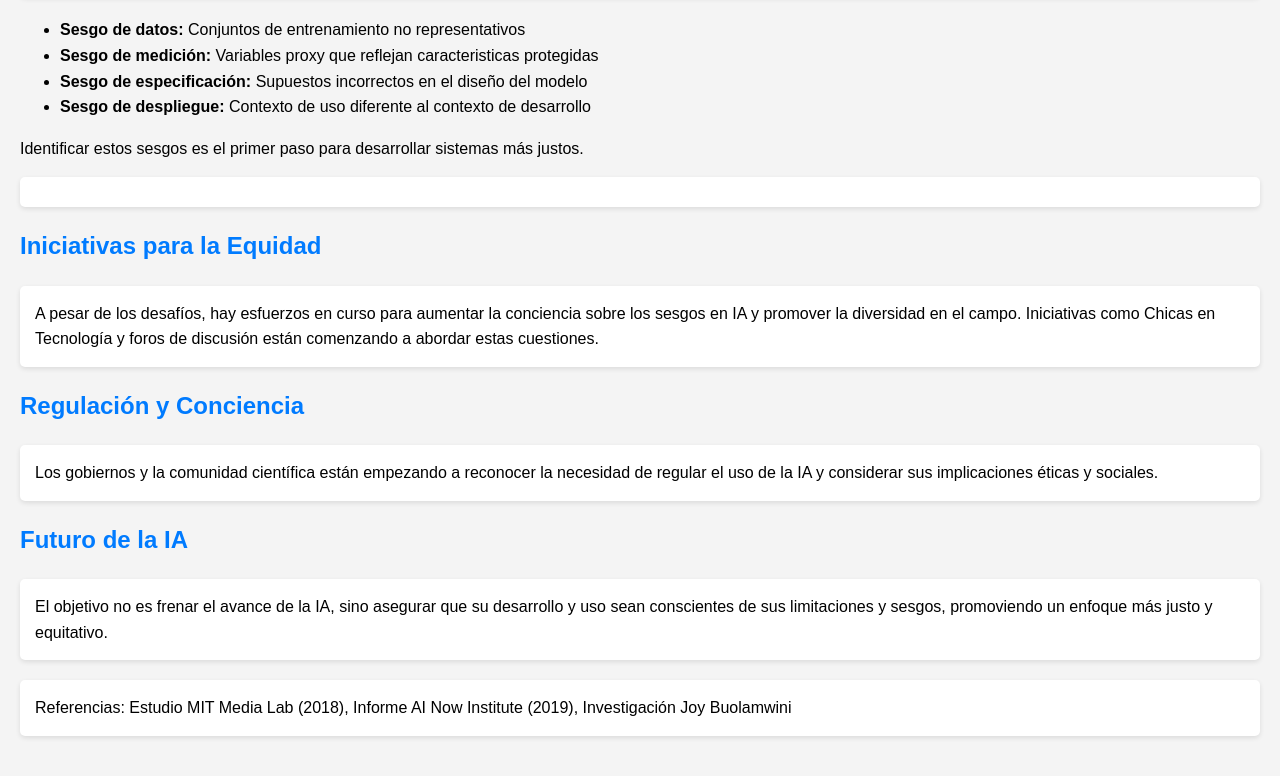
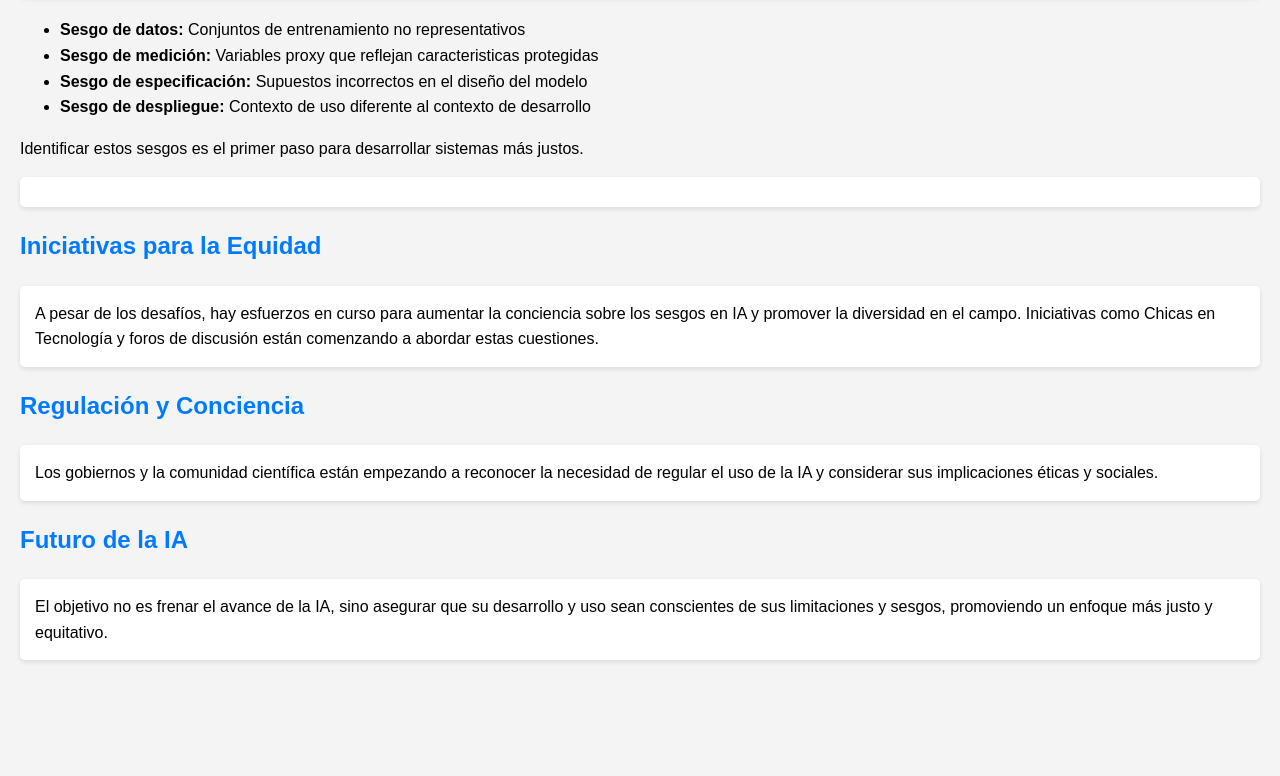
Before and after one commit to davidabate/PP1-TP3-abate_david, a plain HTML site: page index.html in a window 1280 px wide. Shown: the part 1683-2459 px from the top of the page. After the commit the page ends 2383 px from the top, so only its background shows below. Drawn offline with Linux system fonts and the light colour scheme.

Commit message:
Update index.html

```diff
--- a/index.html
+++ b/index.html
@@ -67,8 +67,6 @@
     <h2>Futuro de la IA</h2>
     <p>El objetivo no es frenar el avance de la IA, sino asegurar que su desarrollo y uso sean conscientes de sus limitaciones y sesgos, promoviendo un enfoque más justo y equitativo.</p>
 
-        <p>Referencias: Estudio MIT Media Lab (2018), Informe AI Now Institute (2019), Investigación Joy Buolamwini</p>
-
     </footer>
 </body>
 </html>
```
